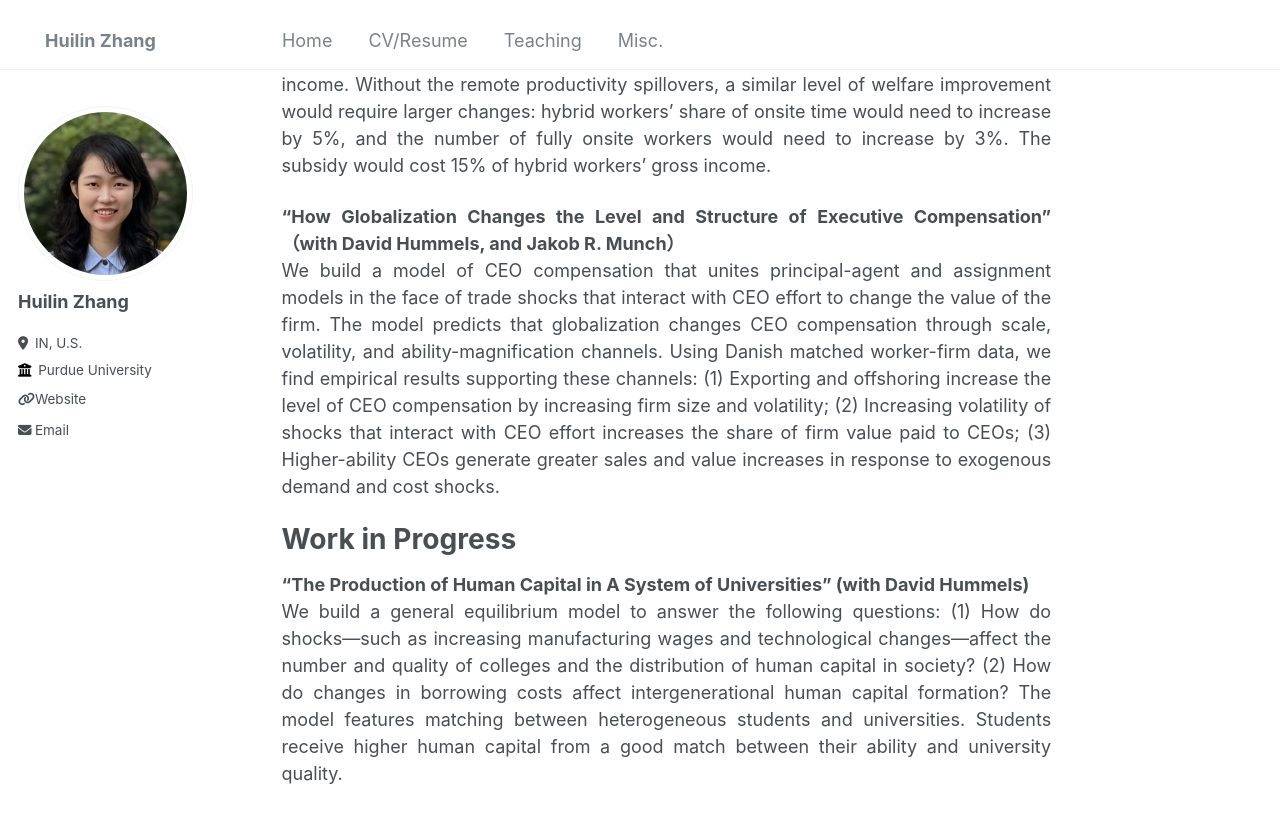
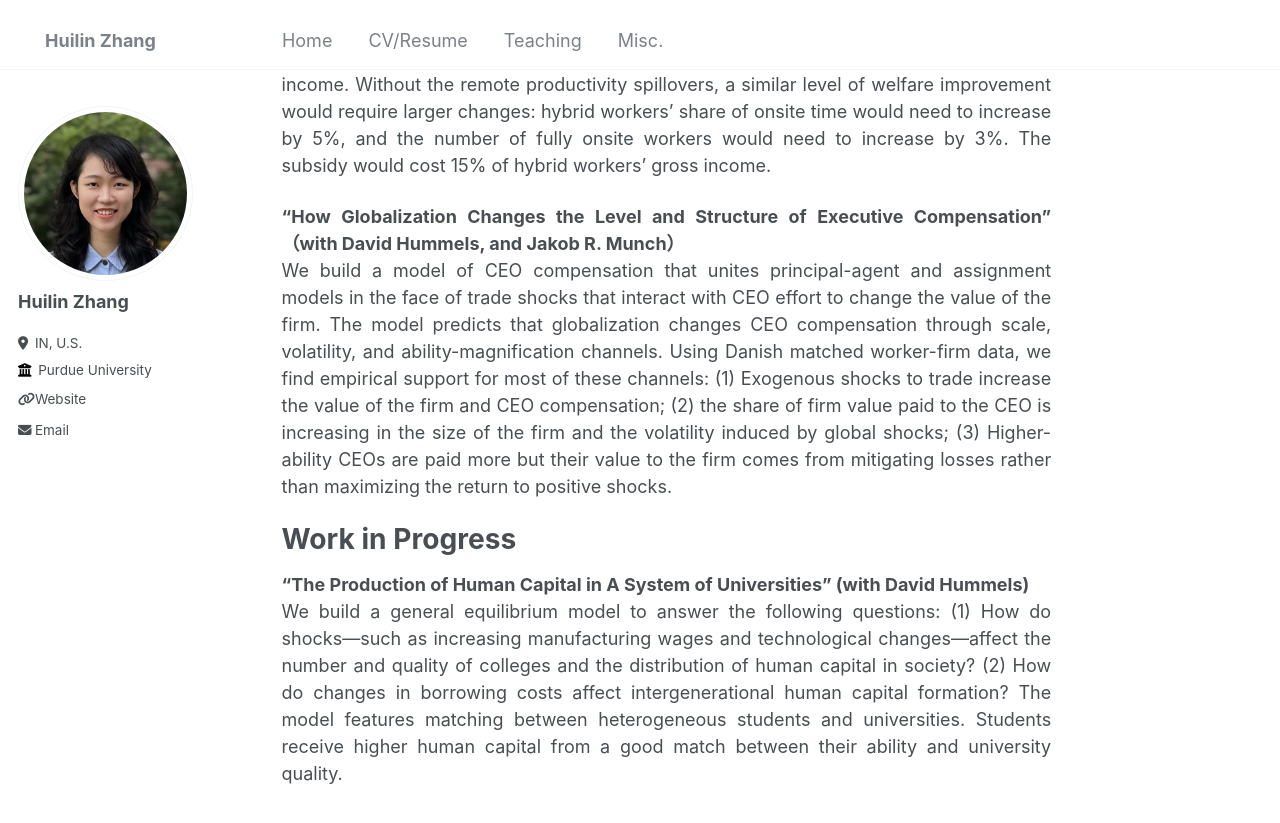
Before and after one commit to huilin-zhang/huilin-zhang.github.io, a Jekyll site: the page built from _pages/about.md, in a window 1280 px wide and 900 px high, scrolled down 634 px. Shown: the top 823 px of the window. Built offline with Jekyll 4.4.1, drawn with Linux system fonts in a browser that asks for light colours.

Commit message:
Update about.md

```diff
--- a/_pages/about.md
+++ b/_pages/about.md
@@ -15,7 +15,8 @@ Working Papers
 I study how the socially optimal level of onsite work differs from the market equilibrium. I develop a general equilibrium model in which workers decide how much to work onsite and work from home. Productivity spillovers can occur within and between onsite and remote workers. The model predicts that the balance between onsite and remote productivity spillover effects affects the gap between the socially optimal and the market equilibrium level of onsite work. I measure these spillovers by matching the model to U.S. survey data from 2022 to 2024 at the city-sector-work mode level. I find that, on average, a social planner could improve welfare by 2% by increasing hybrid workers' share of onsite time by 3% and increasing the number of fully onsite workers by 2%. This could be accomplished by offering a subsidy for onsite work equal to 11% of hybrid workers' gross income. Without the remote productivity spillovers, a similar level of welfare improvement would require larger changes: hybrid workers' share of onsite time would need to increase by 5%, and the number of fully onsite workers would need to increase by 3%. The subsidy would cost 15% of hybrid workers' gross income.
 
 **“How Globalization Changes the Level and Structure of Executive Compensation” （with David Hummels, and Jakob R. Munch）** <br>
-We build a model of CEO compensation that unites principal-agent and assignment models in the face of trade shocks that interact with CEO effort to change the value of the firm.  The model predicts that globalization changes CEO compensation through scale, volatility, and ability-magnification channels. Using Danish matched worker-firm data, we find empirical results supporting these channels: (1) Exporting and offshoring increase the level of CEO compensation by increasing firm size and volatility; (2) Increasing volatility of shocks that interact with CEO effort increases the share of firm value paid to CEOs; (3) Higher-ability CEOs generate greater sales and value increases in response to exogenous demand and cost shocks.
+We build a model of CEO compensation that unites principal-agent and assignment models in the face of trade shocks that interact with CEO effort to change the value of the firm. The model predicts that globalization changes CEO compensation through scale, volatility, and ability-magnification channels. Using Danish matched worker-firm data, we find empirical support for most of these channels: (1) Exogenous shocks to trade
+increase the value of the firm and CEO compensation; (2) the share of firm value paid to the CEO is increasing in the size of the firm and the volatility induced by global shocks; (3) Higher-ability CEOs are paid more but their value to the firm comes from mitigating losses rather than maximizing the return to positive shocks.
 
 Work in Progress
 ======
```
